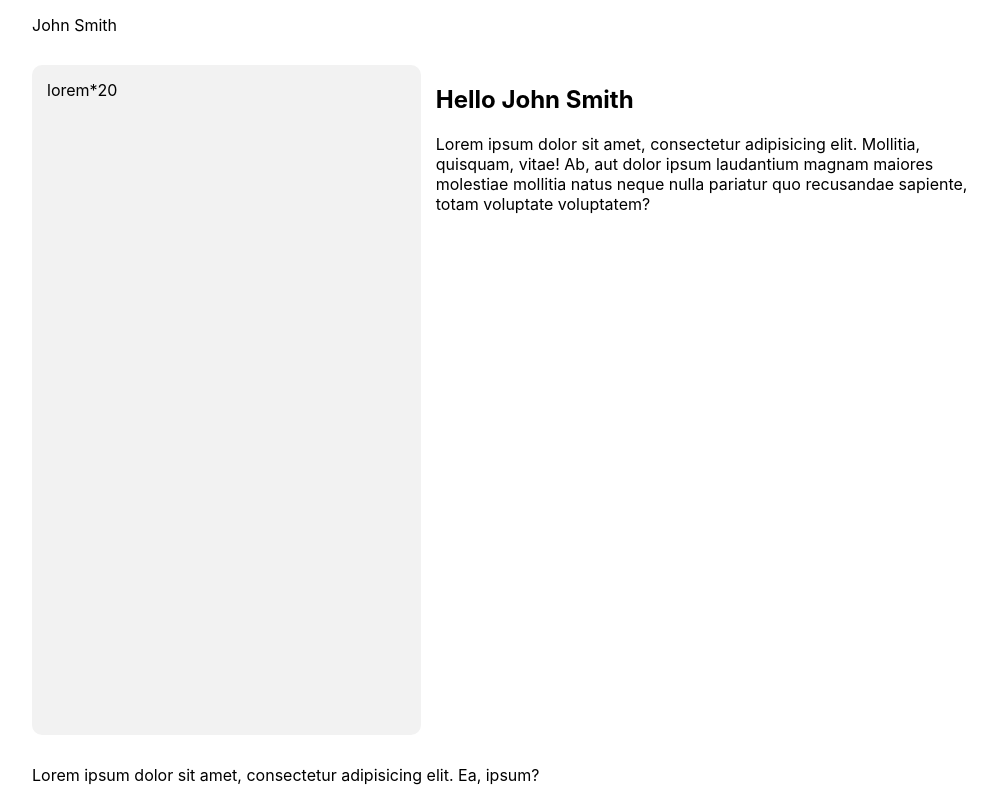
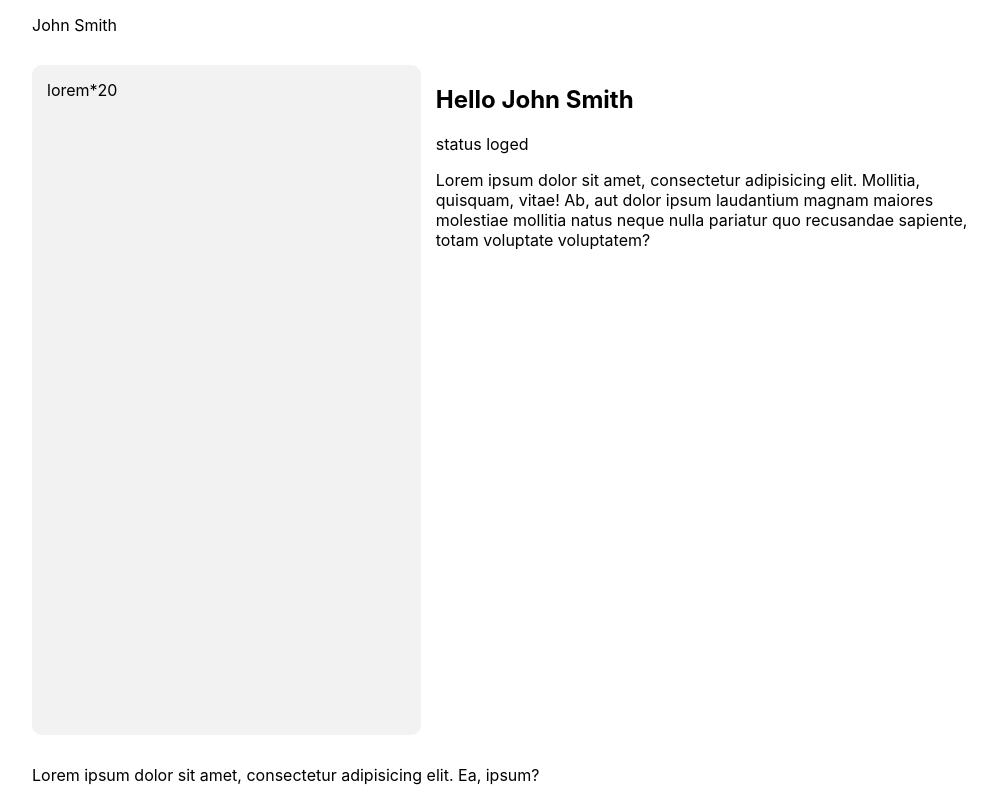
Before and after one commit to frozenfire1984/react-js__learning__context, a React (Create React App) app: page / in a window 1280 px wide. Shown: the whole page, without its empty margins (123-1120 px from the left). Built offline with nearby package versions, Linux system fonts and the light colour scheme.

Commit message:
user is object

```diff
--- a/src/App.js
+++ b/src/App.js
@@ -4,10 +4,10 @@ import './styles/style.css';
 const UserContext = createContext("Unknown");
 
 const UserInfo = () => {
-  const userName = useContext(UserContext);
+  const user = useContext(UserContext);
   return (
     <div className="userInfo">
-      {userName}
+      {user.name}
     </div>
   )
 };
@@ -23,7 +23,7 @@ const Header = () => {
 };
 
 const Main = ({children}) => {
-  const UserName = useContext(UserContext);
+  const {user} = useContext(UserContext);
   return (
     <main className="main">
       <div className="container">
@@ -32,7 +32,16 @@ const Main = ({children}) => {
             lorem*20
           </aside>
           <div className="cols__content">
-            <h2>Hello {UserName}</h2>
+            {/*<h2>Hello {user.name}</h2>*/}
+
+            <UserContext.Consumer>
+              {user => (
+                <div>
+                  <h2>Hello {user.name}</h2>
+                  <span>status {user.status}</span>
+                </div>
+              )}
+            </UserContext.Consumer>
             {children}
           </div>
         </div>
@@ -62,15 +71,21 @@ const Layout = ({children}) => {
 };
 
 const App = () => {
-  const userName = "John Smith";
+  //const userName = "John Smith";
+  const user = {
+    "name": "John Smith",
+    "age": 30,
+    "status": "loged"
+  };
 
   return (
     <div className="app">
-      <UserContext.Provider value={userName}>
-        <Layout userName={userName}>
-        Lorem ipsum dolor sit amet, consectetur adipisicing elit. Mollitia, quisquam, vitae! Ab, aut dolor ipsum
-        laudantium magnam maiores molestiae mollitia natus neque nulla pariatur quo recusandae sapiente, totam voluptate
-        voluptatem?
+      <UserContext.Provider value={user}>
+        <Layout>
+          <p>Lorem ipsum dolor sit amet, consectetur adipisicing elit. Mollitia, quisquam, vitae! Ab, aut dolor ipsum
+          laudantium magnam maiores molestiae mollitia natus neque nulla pariatur quo recusandae sapiente, totam voluptate
+          voluptatem?
+          </p>
         </Layout>
       </UserContext.Provider>
     </div>
```
